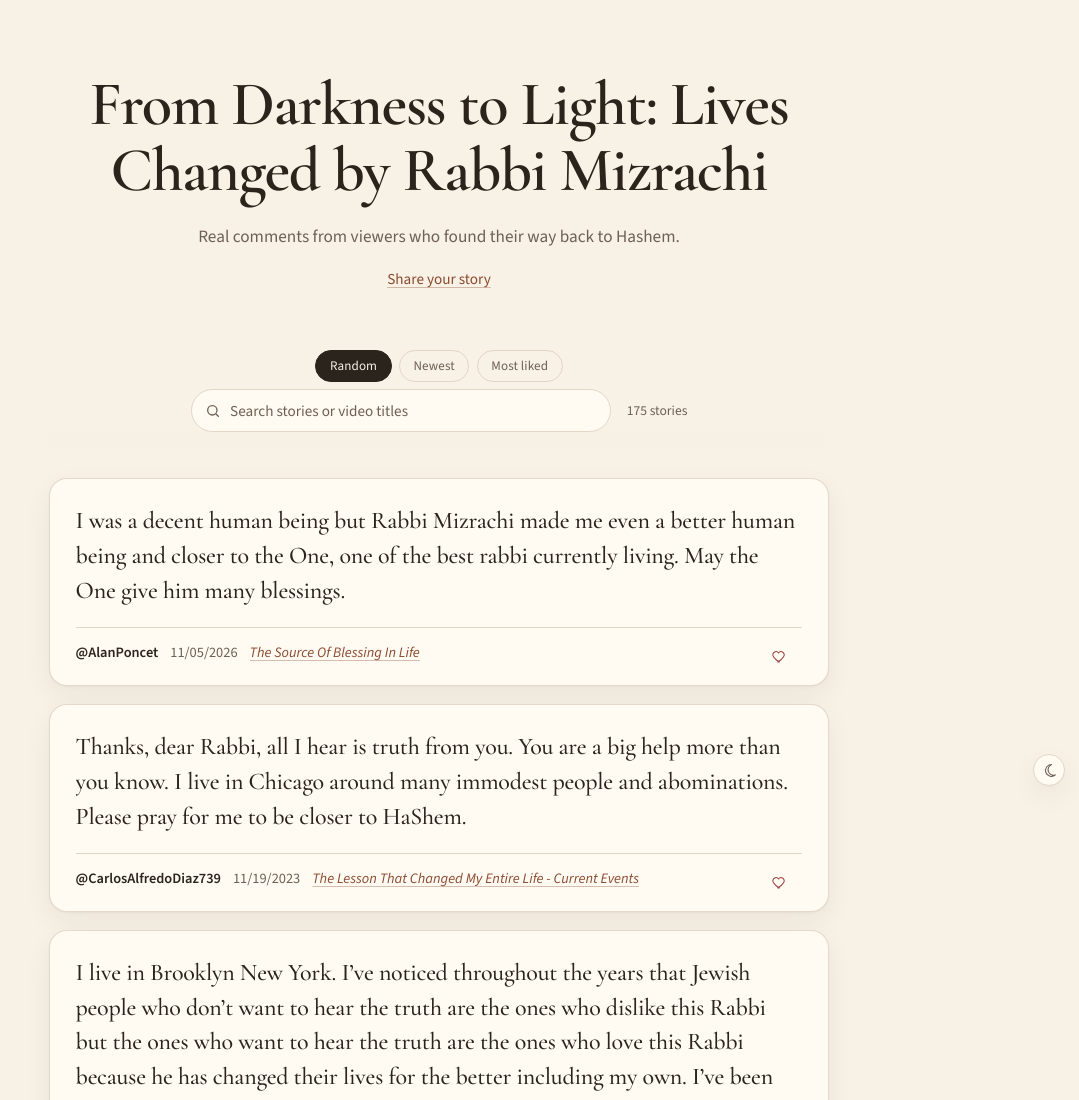
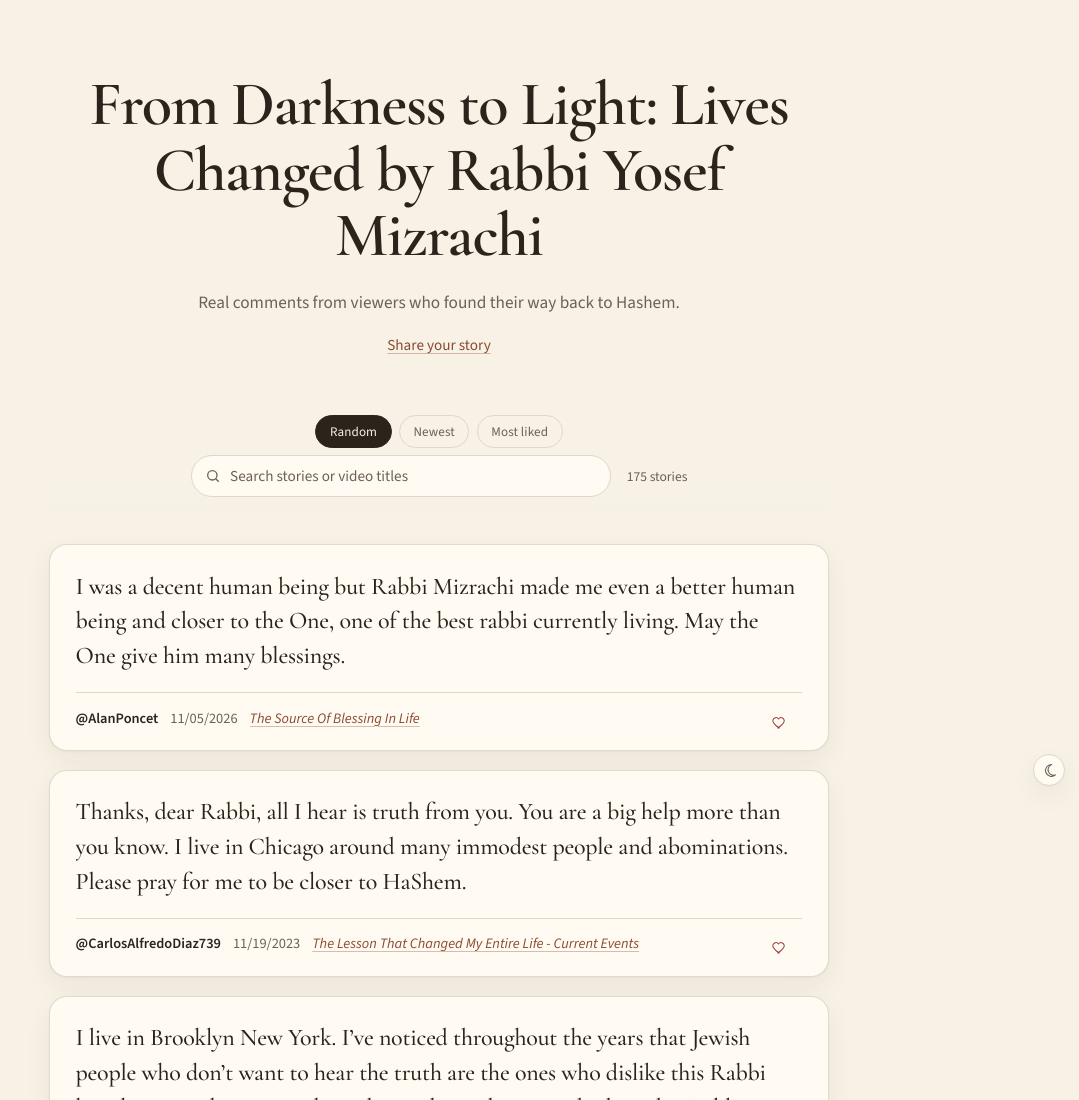
Before and after one commit to genoism/mizrachi-stories, a plain HTML site: page index.html in a window 1280 px wide. Shown: the top 1100 px of the page, without its empty margins (201-1280 px from the left). Drawn offline with nearby package versions, Linux system fonts and the light colour scheme; no server answers.

Commit message:
Header: Rabbi Yosef Mizrachi

```diff
--- a/index.html
+++ b/index.html
@@ -11,7 +11,7 @@
     })();
   </script>
   <meta name="viewport" content="width=device-width, initial-scale=1">
-  <title>From Darkness to Light: Lives Changed by Rabbi Mizrachi</title>
+  <title>From Darkness to Light: Lives Changed by Rabbi Yosef Mizrachi</title>
   <meta name="description" content="Real stories from people whom Rabbi Yosef Mizrachi has brought back to Hashem. An independent collection of public YouTube comments.">
   <meta name="robots" content="index,follow">
   <link rel="preconnect" href="https://fonts.googleapis.com">
@@ -457,7 +457,7 @@
 <body>
   <div class="wrap">
     <header class="intro">
-      <h1>From Darkness to Light: Lives Changed by Rabbi Mizrachi</h1>
+      <h1>From Darkness to Light: Lives Changed by Rabbi Yosef Mizrachi</h1>
       <p class="lede">
         Real comments from viewers who found their way back to Hashem.
       </p>
```
Also changed, not shown: 1 other file.
